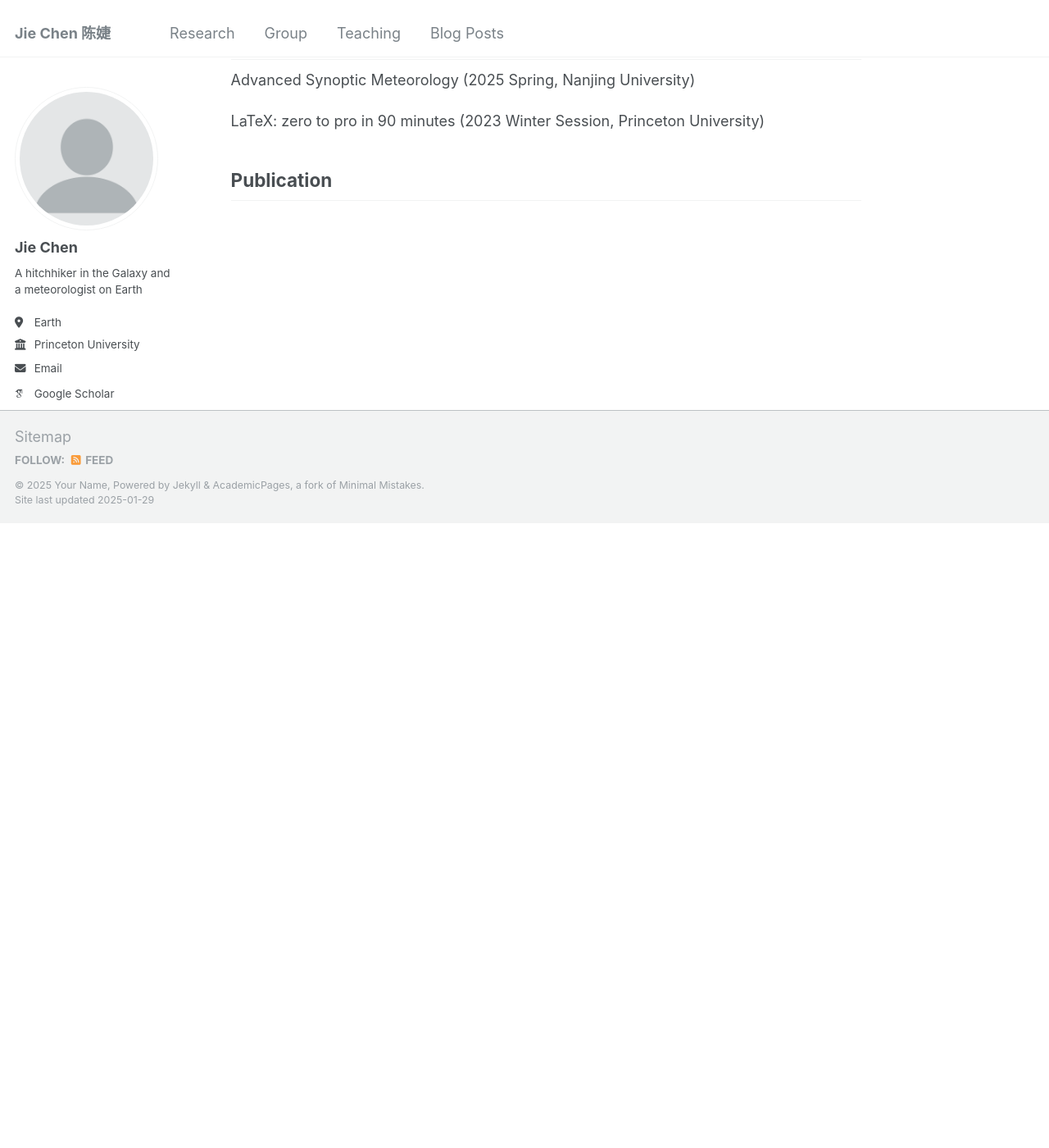
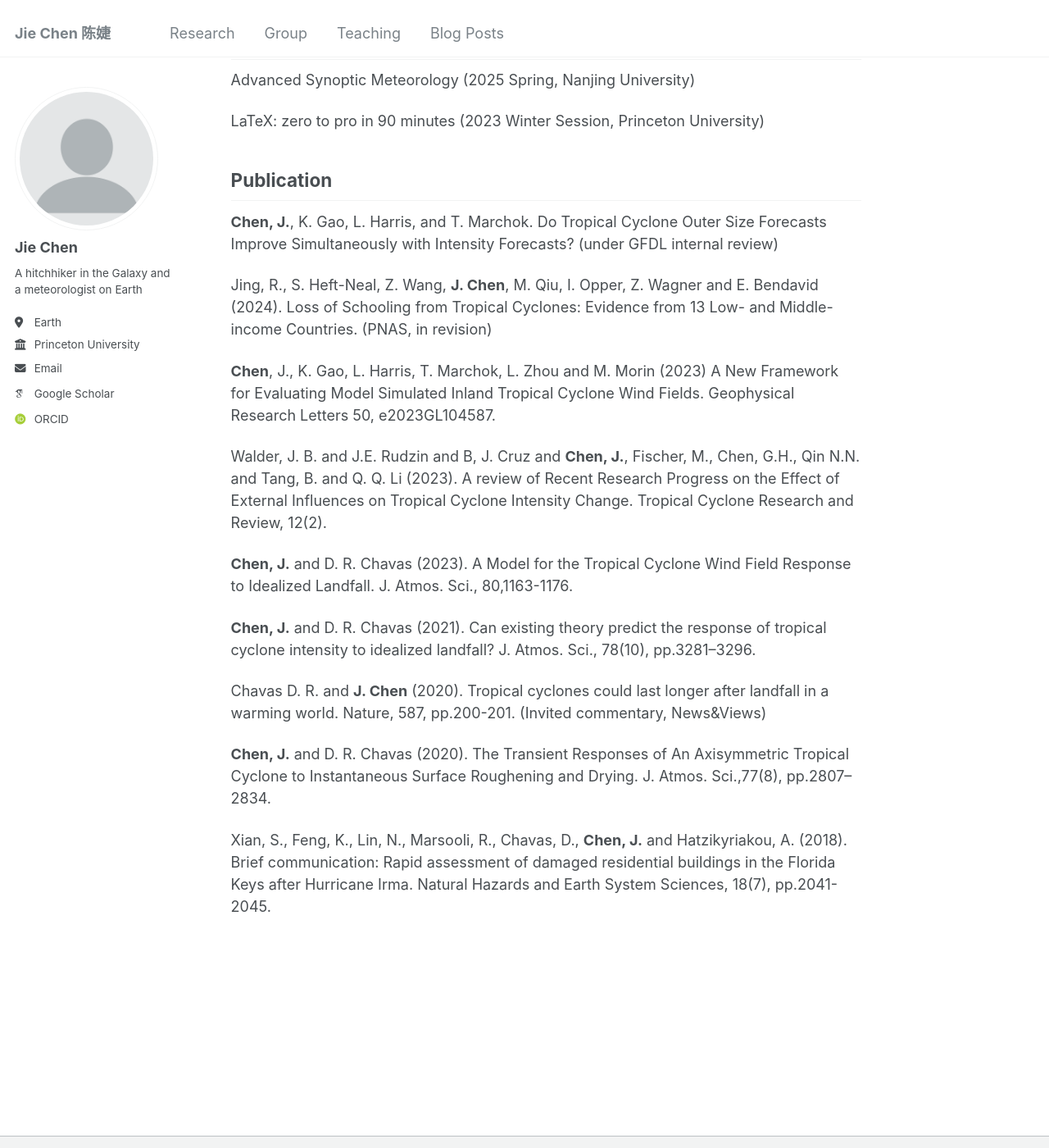
Before and after one commit to chenjie042/chenjie042.github.io, a Jekyll site: the page built from _pages/about.md, in a window 1280 px wide and 1400 px high, scrolled down 1058 px. Shown: the whole window at 82% size. Built offline with Jekyll 4.4.1, drawn with Linux system fonts in a browser that asks for light colours; some web fonts are replaced; before the commit the page ends 1696 px from its top, so only the background shows below that.

Commit message:
Update about.md

```diff
--- a/_pages/about.md
+++ b/_pages/about.md
@@ -34,3 +34,20 @@ LaTeX: zero to pro in 90 minutes (2023 Winter Session, Princeton University)
 
 Publication
 ------
+**Chen, J.**, K. Gao, L. Harris, and T. Marchok. Do Tropical Cyclone Outer Size Forecasts Improve Simultaneously with Intensity Forecasts? (under GFDL internal review)
+
+Jing, R., S. Heft-Neal, Z. Wang, **J. Chen**, M. Qiu, I. Opper, Z. Wagner and E. Bendavid (2024). Loss of Schooling from Tropical Cyclones: Evidence from 13 Low- and Middle-income Countries. (PNAS, in revision)
+
+**Chen**, J., K. Gao, L. Harris, T. Marchok, L. Zhou and M. Morin (2023) A New Framework for Evaluating Model Simulated Inland Tropical Cyclone Wind Fields. Geophysical Research Letters 50, e2023GL104587.
+
+Walder, J. B. and J.E. Rudzin and B, J. Cruz and **Chen, J.**, Fischer, M., Chen, G.H., Qin N.N. and Tang, B. and Q. Q. Li (2023). A review of Recent Research Progress on the Effect of External Influences on Tropical Cyclone Intensity Change. Tropical Cyclone Research and Review, 12(2).
+
+**Chen, J.** and D. R. Chavas (2023). A Model for the Tropical Cyclone Wind Field Response to Idealized Landfall. J. Atmos. Sci., 80,1163-1176.
+
+**Chen, J.** and D. R. Chavas (2021). Can existing theory predict the response of tropical cyclone intensity to idealized landfall? J. Atmos. Sci., 78(10), pp.3281–3296.
+
+Chavas D. R. and **J. Chen** (2020). Tropical cyclones could last longer after landfall in a warming world. Nature, 587, pp.200-201. (Invited commentary, News&Views)
+
+**Chen, J.** and D. R. Chavas (2020). The Transient Responses of An Axisymmetric Tropical Cyclone to Instantaneous Surface Roughening and Drying. J. Atmos. Sci.,77(8), pp.2807–2834.
+
+Xian, S., Feng, K., Lin, N., Marsooli, R., Chavas, D., **Chen, J.** and Hatzikyriakou, A. (2018). Brief communication: Rapid assessment of damaged residential buildings in the Florida Keys after Hurricane Irma. Natural Hazards and Earth System Sciences, 18(7), pp.2041-2045.
```
